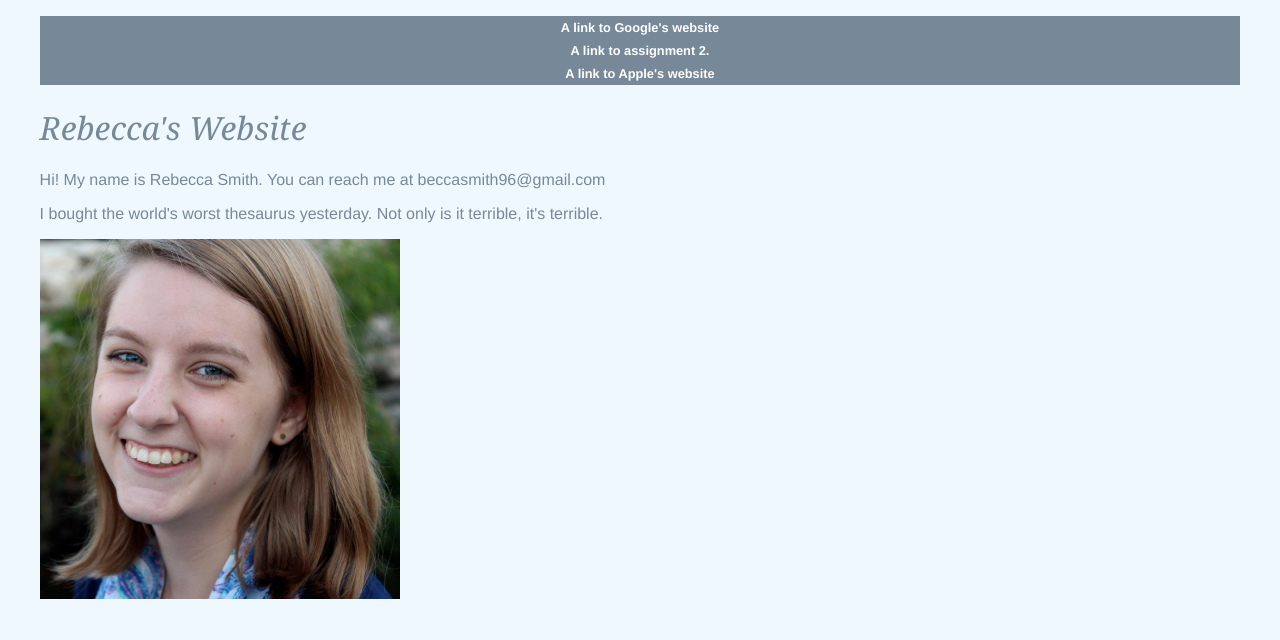
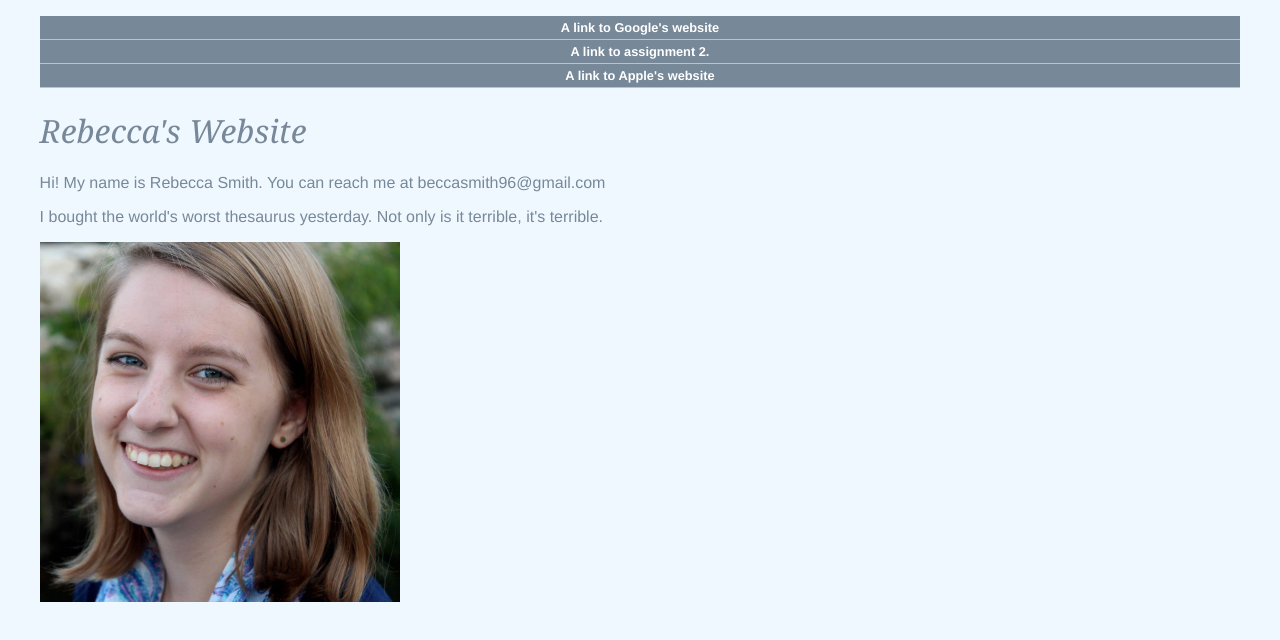
Before and after one commit to J4502-ss17/beccasmith, a plain HTML site: page index.html in a window 1280 px wide. Drawn offline with Linux system fonts and the light colour scheme.

Commit message:
margin and removed extra #

```diff
--- a/style.css
+++ b/style.css
@@ -17,7 +17,7 @@ body {
 
   #container {
     width: 95%;
-    margin: 0 auto 0 auto;
+    margin: 1px auto 1px auto;
   }
 
   #nav {
@@ -28,7 +28,7 @@ body {
   #nav li {
   margin: 0;
   padding: 0;
-  border-bottom: 1px solid ##b0c4de;
+  border-bottom: 1px solid #b0c4de;
   }
 
   #nav a:link, #nav a:visited {
```
